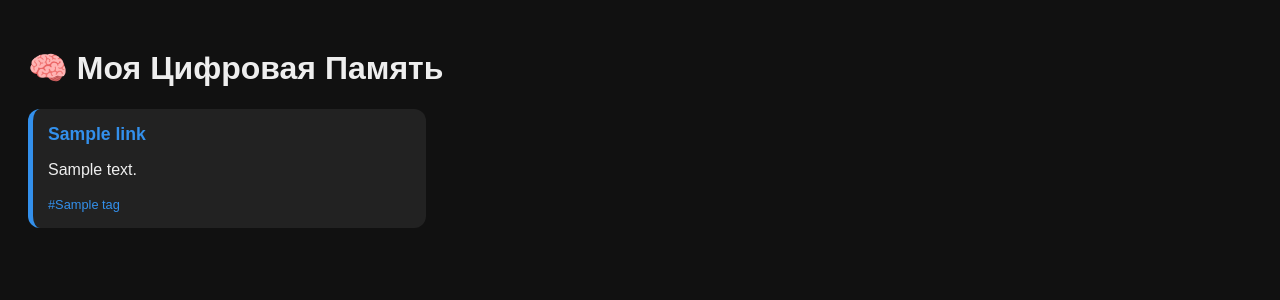
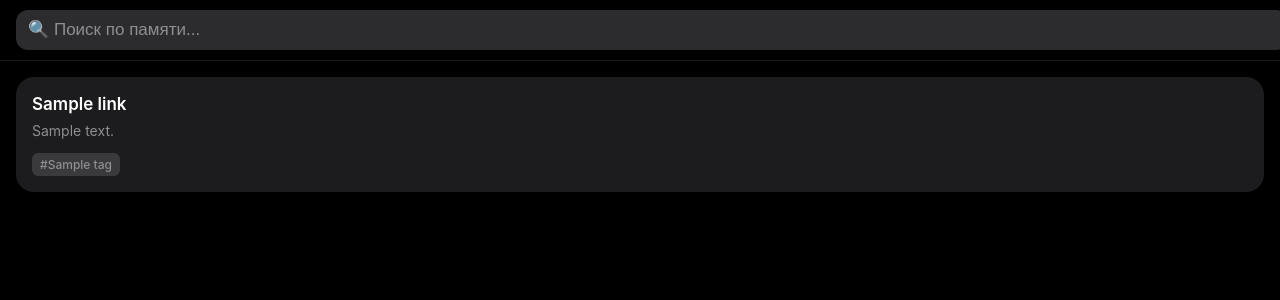
Before and after one commit to z3nky-FV/Context-, a FastAPI app: template templates/index.html in a window 1280 px wide. Shown: the top 300 px of the page. Run offline with FastAPI, Linux system fonts and the light colour scheme; the template is opened without the code that fills it: most values are stand-ins (such as "Sample title", 1, 10 or a date in 2020); some libraries are stand-ins or nearby versions.

Commit message:
стиль Blum

```diff
--- a/templates/index.html
+++ b/templates/index.html
@@ -1,27 +1,187 @@
 <!DOCTYPE html>
-<html>
+<html lang="ru">
 <head>
     <meta charset="UTF-8">
-    <meta name="viewport" content="width=device-width, initial-scale=1.0">
-    <title>Context+ Memory</title>
+    <meta name="viewport" content="width=device-width, initial-scale=1.0, maximum-scale=1.0, user-scalable=no">
+    <title>Context Memory</title>
+    <script src="https://telegram.org/js/telegram-web-app.js"></script>
     <style>
-        body { background: #111; color: #eee; font-family: sans-serif; padding: 20px; }
-        .grid { display: grid; grid-template-columns: repeat(auto-fill, minmax(300px, 1fr)); gap: 15px; }
-        .card { background: #222; padding: 15px; border-radius: 12px; border-left: 5px solid #3390ec; }
-        .title { color: #3390ec; text-decoration: none; font-weight: bold; font-size: 1.1em; }
-        .tag { color: #3390ec; font-size: 0.8em; margin-right: 5px; }
+        /* --- BLUM STYLE VARIABLES --- */
+        :root {
+            --bg-color: #000000;          /* Глубокий черный */
+            --card-bg: #1c1c1e;           /* Темно-серый Apple */
+            --text-primary: #ffffff;      /* Чистый белый */
+            --text-secondary: #8e8e93;    /* Серый текст */
+            --accent-color: #ffffff;      /* Акцент (белый, как в Blum) */
+            --search-bg: #2c2c2e;         /* Фон поиска */
+            --tag-bg: #3a3a3c;            /* Фон тегов */
+        }
+
+        body {
+            background-color: var(--bg-color);
+            color: var(--text-primary);
+            font-family: -apple-system, BlinkMacSystemFont, 'SF Pro Text', 'Segoe UI', Roboto, Helvetica, Arial, sans-serif;
+            margin: 0;
+            padding: 0;
+            -webkit-tap-highlight-color: transparent; /* Убирает синий квадрат при клике */
+        }
+
+        /* --- STICKY HEADER (Стеклянный эффект) --- */
+        .header {
+            position: sticky;
+            top: 0;
+            z-index: 100;
+            background: rgba(0, 0, 0, 0.85); /* Полупрозрачный черный */
+            backdrop-filter: blur(20px);     /* Размытие фона */
+            -webkit-backdrop-filter: blur(20px);
+            padding: 10px 16px;
+            border-bottom: 0.5px solid rgba(255,255,255,0.1);
+        }
+
+        .search-box {
+            width: 100%;
+            background: var(--search-bg);
+            border: none;
+            border-radius: 12px;
+            padding: 10px 12px;
+            color: white;
+            font-size: 17px;
+            outline: none;
+            display: flex;
+            align-items: center;
+        }
+
+        .search-box::placeholder {
+            color: var(--text-secondary);
+        }
+
+        /* --- CONTAINER --- */
+        .content {
+            padding: 16px;
+            padding-bottom: 40px;
+        }
+
+        /* --- CARD DESIGN --- */
+        .card {
+            background-color: var(--card-bg);
+            border-radius: 18px; /* Сильные скругления */
+            padding: 16px;
+            margin-bottom: 12px;
+            transition: transform 0.1s ease;
+            position: relative;
+            text-decoration: none;
+            display: block;
+        }
+
+        /* Анимация нажатия как в приложении */
+        .card:active {
+            transform: scale(0.97);
+            opacity: 0.8;
+        }
+
+        .card-title {
+            color: var(--text-primary);
+            font-size: 17px;
+            font-weight: 600;
+            margin-bottom: 6px;
+            line-height: 1.3;
+            display: -webkit-box;
+            -webkit-line-clamp: 2;
+            -webkit-box-orient: vertical;
+            overflow: hidden;
+        }
+
+        .card-summary {
+            color: var(--text-secondary);
+            font-size: 14px;
+            line-height: 1.4;
+            margin-bottom: 12px;
+            display: -webkit-box;
+            -webkit-line-clamp: 3;
+            -webkit-box-orient: vertical;
+            overflow: hidden;
+        }
+
+        .tags {
+            display: flex;
+            flex-wrap: wrap;
+            gap: 6px;
+        }
+
+        .tag {
+            background: var(--tag-bg);
+            color: var(--text-secondary);
+            padding: 4px 8px;
+            border-radius: 6px;
+            font-size: 12px;
+            font-weight: 500;
+        }
+
+        /* Дата создания (мелкая подпись) */
+        .date {
+            font-size: 11px;
+            color: #555;
+            margin-top: 10px;
+            text-align: right;
+        }
+
+        /* Скрываем скроллбар, но оставляем скролл */
+        ::-webkit-scrollbar {
+            display: none;
+        }
     </style>
 </head>
 <body>
-    <h1>🧠 Моя Цифровая Память</h1>
-    <div class="grid">
+
+    <div class="header">
+        <input type="text" class="search-box" id="searchInput" placeholder="🔍 Поиск по памяти..." onkeyup="filterLinks()">
+    </div>
+
+    <div class="content" id="linksContainer">
         {% for link in links %}
-        <div class="card">
-            <a href="{{ link.url }}" class="title">{{ link.title }}</a>
-            <p>{{ link.summary }}</p>
-            <div>{% for tag in link.tags %}<span class="tag">#{{ tag }}</span>{% endfor %}</div>
-        </div>
+        <a href="{{ link.url }}" target="_blank" class="card">
+            <div class="card-title">{{ link.title }}</div>
+            <div class="card-summary">{{ link.summary }}</div>
+            <div class="tags">
+                {% for tag in link.tags %}
+                <span class="tag">#{{ tag.strip() }}</span>
+                {% endfor %}
+            </div>
+            </a>
         {% endfor %}
     </div>
+
+    <script>
+        // Инициализация Telegram Web App
+        const tg = window.Telegram.WebApp;
+        tg.ready();
+        tg.expand(); // Разворачиваем на весь экран
+
+        // Устанавливаем цвета хедера под тему приложения
+        tg.setHeaderColor('#000000');
+        tg.setBackgroundColor('#000000');
+
+        // Скрипт живого поиска (фильтрация карточек)
+        function filterLinks() {
+            let input = document.getElementById('searchInput');
+            let filter = input.value.toLowerCase();
+            let container = document.getElementById('linksContainer');
+            let cards = container.getElementsByClassName('card');
+
+            for (let i = 0; i < cards.length; i++) {
+                let title = cards[i].getElementsByClassName('card-title')[0];
+                let summary = cards[i].getElementsByClassName('card-summary')[0];
+                let tags = cards[i].getElementsByClassName('tags')[0];
+
+                let textValue = title.textContent + summary.textContent + tags.textContent;
+
+                if (textValue.toLowerCase().indexOf(filter) > -1) {
+                    cards[i].style.display = "";
+                } else {
+                    cards[i].style.display = "none";
+                }
+            }
+        }
+    </script>
 </body>
 </html>
```
Also changed, not shown: main.py (+18 -12 lines).
